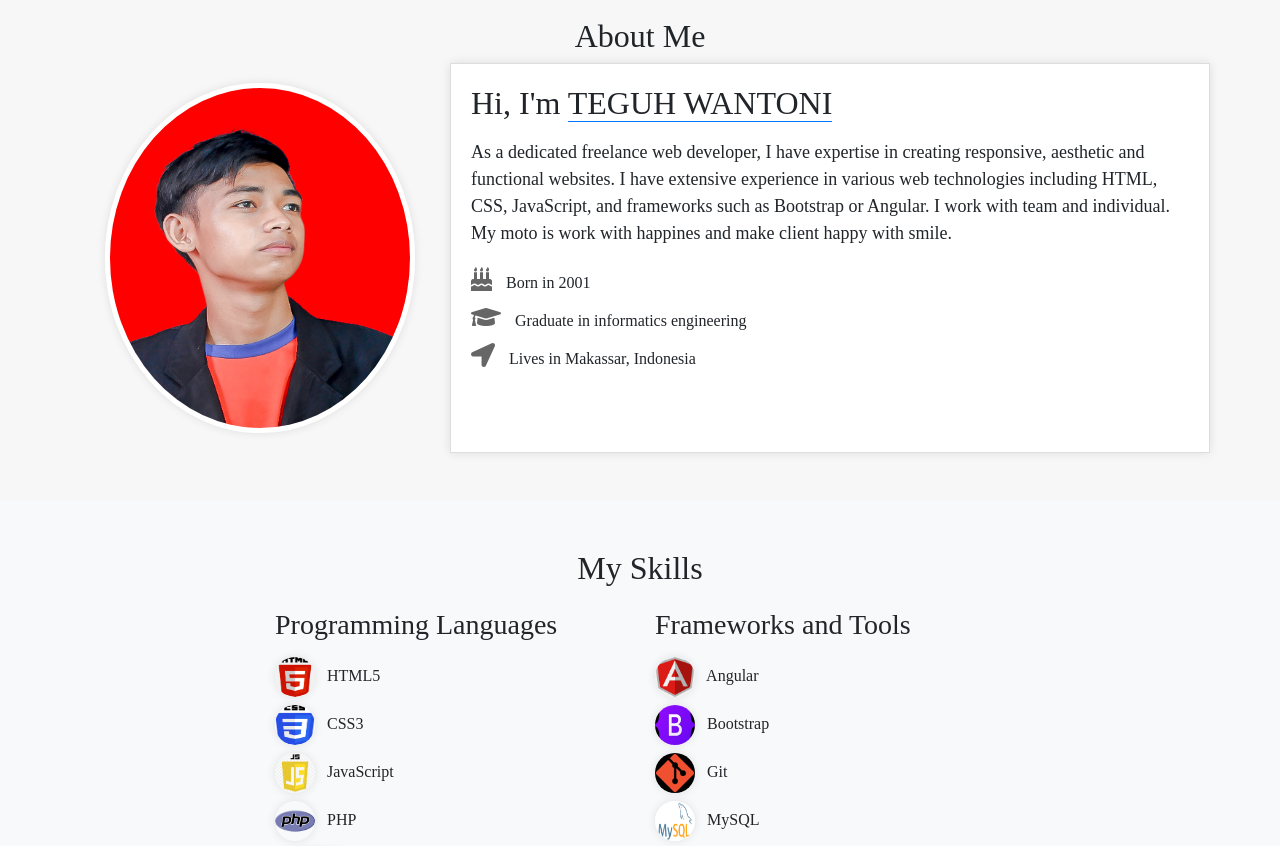
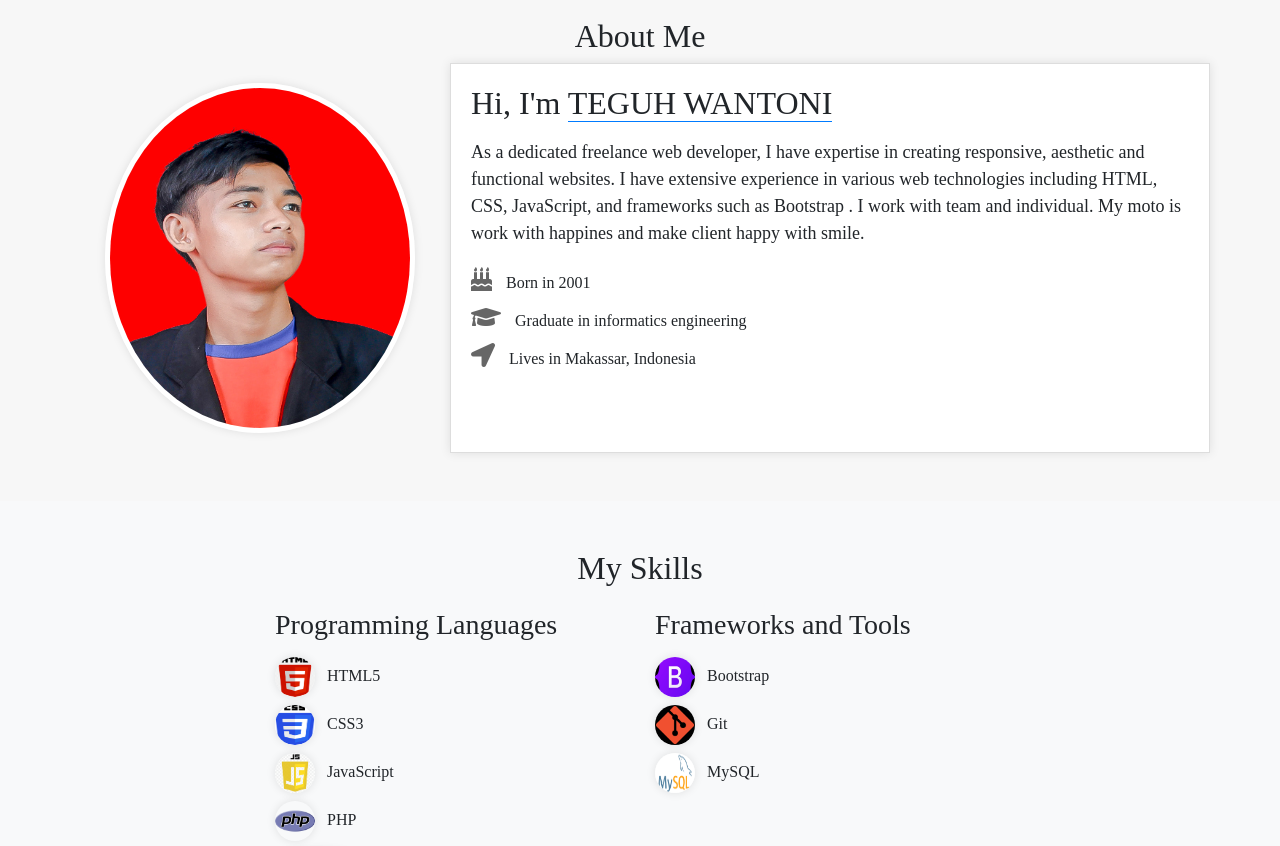
Before and after one commit to fernandes1414/portofolioteguh, a plain HTML site: page index.html in a window 1280 px wide. Shown: the part 960-1806 px from the top of the page. Drawn offline with nearby package versions, Linux system fonts and the light colour scheme.

Commit message:
Update index.html

```diff
--- a/index.html
+++ b/index.html
@@ -124,7 +124,7 @@
               <h2 class="text-8 fw-400 mb-3">Hi, I'm <span class="fw-800 border-bottom border-3 border-primary">TEGUH WANTONI</span></h2>
               <p class="text-5">
                 As a dedicated freelance web developer, I have expertise in creating responsive, aesthetic and functional websites. I have extensive experience in various web technologies including HTML, CSS, JavaScript, and frameworks such
-                as Bootstrap or Angular. I work with team and individual. My moto is work with happines and make client happy with smile.
+                as Bootstrap . I work with team and individual. My moto is work with happines and make client happy with smile.
               </p>
             </div>
             <ul class="list-unstyled">
@@ -170,10 +170,6 @@
           <div class="col-md-4">
             <h3 class="mb-3">Frameworks and Tools</h3>
             <ul class="list-unstyled">
-              <li class="mb-2">
-                <img src="img/Logo/angular.jpg" alt="Angular Logo" width="40" height="40" class="mr-2" />
-                Angular
-              </li>
               <li class="mb-2">
                 <img src="img/Logo/bootstrap.jpg" alt="Bootstrap Logo" width="40" height="40" class="mr-2" />
                 Bootstrap
```
